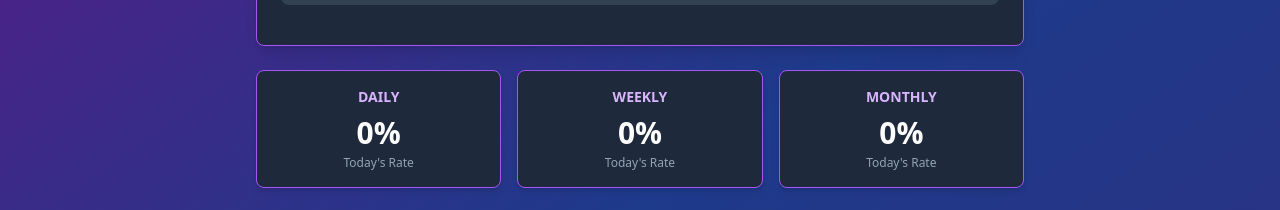
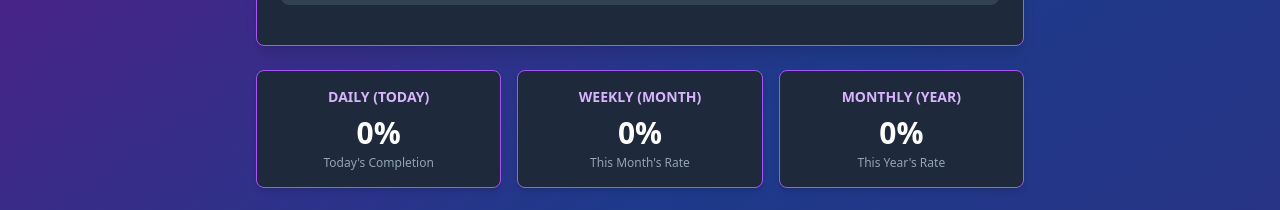
Before and after one commit to rajeshsatpathy1/habit-quest, a React (Vite) app in the folder client/: page / in a window 1280 px wide. Shown: the part 244-454 px from the top of the page. Built offline with nearby package versions, Linux system fonts and the light colour scheme; no server answers.

Commit message:
feat: introduce StatsDashboard component and integrate core application logic and state management into App component.

```diff
--- a/client/src/App.jsx
+++ b/client/src/App.jsx
@@ -371,7 +371,7 @@ function App() {
         {showDecayInfo && <DecayInfoModal onClose={() => setShowDecayInfo(false)} />}
 
         <CharacterProfile character={character} onReset={handleReset} showResetButton={enableAdvancedActions} />
-        <StatsDashboard habits={habits} />
+        <StatsDashboard habits={habits} onFilterChange={setActiveTab} />
         <AddHabitForm onAdd={handleAddHabit} />
 
         {/* Tabs */}
--- a/client/src/StatsDashboard.jsx
+++ b/client/src/StatsDashboard.jsx
@@ -1,28 +1,134 @@
 import React from 'react';
 
-export default function StatsDashboard({ habits }) {
+export default function StatsDashboard({ habits, onFilterChange }) {
+
+    // Helper to get ISO week number or simple "Week of Month"
+    // Let's use "Week of Month" (1-4ish) for simplicity and consistency with the "divide by 7" logic
+    const getWeekOfMonth = (date) => {
+        return Math.ceil(date.getDate() / 7);
+    };
+
     const calculateRate = (period) => {
         const periodHabits = habits.filter(h => h.frequency === period);
         if (periodHabits.length === 0) return 0;
 
-        // Simplified calculation for demo purposes, matching previous logic
-        const completed = periodHabits.reduce((sum, h) => sum + (h.completedToday ? 1 : 0), 0); // Simplified to just today for now
-        // A better metric would be historical completion, but let's stick to the existing simple logic for now
-        // Actually, let's use the 'streak' or 'totalCompleted' for a more interesting stat if available,
-        // but the original app used a specific formula. Let's keep it simple:
-        // % of habits of this type completed today.
+        const now = new Date();
+        const currentYear = now.getFullYear();
+        const currentMonth = now.getMonth(); // 0-11
+        const currentDay = now.getDate();
 
-        const percent = Math.round((completed / periodHabits.length) * 100);
-        return percent;
+        let totalPercentage = 0;
+
+        periodHabits.forEach(habit => {
+            const creationDate = new Date(habit.id); // Assuming ID is timestamp
+            const safeCreationDate = isNaN(creationDate.getTime()) ? new Date(0) : creationDate;
+
+            let numerator = 0;
+            let denominator = 1;
+
+            if (period === 'daily') {
+                // Keep simple: Did you do it today?
+                numerator = habit.completedToday ? 1 : 0;
+                denominator = 1;
+
+            } else if (period === 'weekly') {
+                // Metric: Weeks completed THIS MONTH
+                // Denominator: Weeks elapsed this month (since creation)
+
+                // 1. Calculate Denominator
+                const monthStart = new Date(currentYear, currentMonth, 1);
+                // If created after month start, use creation date
+                const effectiveStart = safeCreationDate > monthStart ? safeCreationDate : monthStart;
+
+                const currentWeekOfMonth = getWeekOfMonth(now);
+                const startWeekOfMonth = (effectiveStart.getMonth() === currentMonth && effectiveStart.getFullYear() === currentYear)
+                    ? getWeekOfMonth(effectiveStart)
+                    : 1;
+
+                denominator = Math.max(1, currentWeekOfMonth - startWeekOfMonth + 1);
+
+                // 2. Calculate Numerator (Unique weeks completed in current month)
+                const completedWeeks = new Set();
+                if (habit.completionHistory) {
+                    habit.completionHistory.forEach(dateStr => {
+                        const date = new Date(dateStr);
+                        if (date.getFullYear() === currentYear && date.getMonth() === currentMonth) {
+                            // Only count if it's within the valid tracking period (>= effectiveStart)
+                            // Actually, just count any in this month is fine, but strictly we should check >= effectiveStart
+                            // However, you can't complete it before it exists, so implicit check.
+                            completedWeeks.add(getWeekOfMonth(date));
+                        }
+                    });
+                }
+                numerator = completedWeeks.size;
+
+            } else if (period === 'monthly') {
+                // Metric: Months completed THIS YEAR
+                // Denominator: Months elapsed this year (since creation)
+
+                // 1. Calculate Denominator
+                const yearStart = new Date(currentYear, 0, 1);
+                const effectiveStart = safeCreationDate > yearStart ? safeCreationDate : yearStart;
+
+                const currentMonthIndex = now.getMonth(); // 0-11
+                const startMonthIndex = (effectiveStart.getFullYear() === currentYear)
+                    ? effectiveStart.getMonth()
+                    : 0;
+
+                denominator = Math.max(1, currentMonthIndex - startMonthIndex + 1);
+
+                // 2. Calculate Numerator (Unique months completed in current year)
+                const completedMonths = new Set();
+                if (habit.completionHistory) {
+                    habit.completionHistory.forEach(dateStr => {
+                        const date = new Date(dateStr);
+                        if (date.getFullYear() === currentYear) {
+                            completedMonths.add(date.getMonth());
+                        }
+                    });
+                }
+                numerator = completedMonths.size;
+            }
+
+            // Clamp numerator to denominator (just in case of weird date math or future dates)
+            if (numerator > denominator) numerator = denominator;
+
+            totalPercentage += (numerator / denominator);
+        });
+
+        // Average across all habits of this type
+        return Math.round((totalPercentage / periodHabits.length) * 100);
+    };
+
+    const getLabel = (period) => {
+        switch (period) {
+            case 'daily': return "Daily (Today)";
+            case 'weekly': return "Weekly (Month)";
+            case 'monthly': return "Monthly (Year)";
+            default: return period;
+        }
+    };
+
+    const getSubLabel = (period) => {
+        switch (period) {
+            case 'daily': return "Today's Completion";
+            case 'weekly': return "This Month's Rate";
+            case 'monthly': return "This Year's Rate";
+            default: return "Completion Rate";
+        }
     };
 
     return (
         <div className="grid grid-cols-3 gap-4 mb-6">
             {['daily', 'weekly', 'monthly'].map(period => (
-                <div key={period} className="bg-slate-800 rounded-lg p-4 border border-purple-500 text-center shadow-md">
-                    <div className="text-sm text-purple-300 uppercase font-bold mb-2">{period}</div>
+                <div
+                    key={period}
+                    onClick={() => onFilterChange && onFilterChange(period)}
+                    className="bg-slate-800 rounded-lg p-4 border border-purple-500 text-center shadow-md cursor-pointer hover:bg-slate-700 transition-colors"
+                >
+                    <div className="text-sm text-purple-300 uppercase font-bold mb-2">{getLabel(period)}</div>
                     <div className="text-3xl font-bold text-white mb-1">{calculateRate(period)}%</div>
-                    <div className="text-xs text-slate-400">Today's Rate</div>
+                    <div className="text-xs text-slate-400">{getSubLabel(period)}</div>
                 </div>
             ))}
         </div>
```
